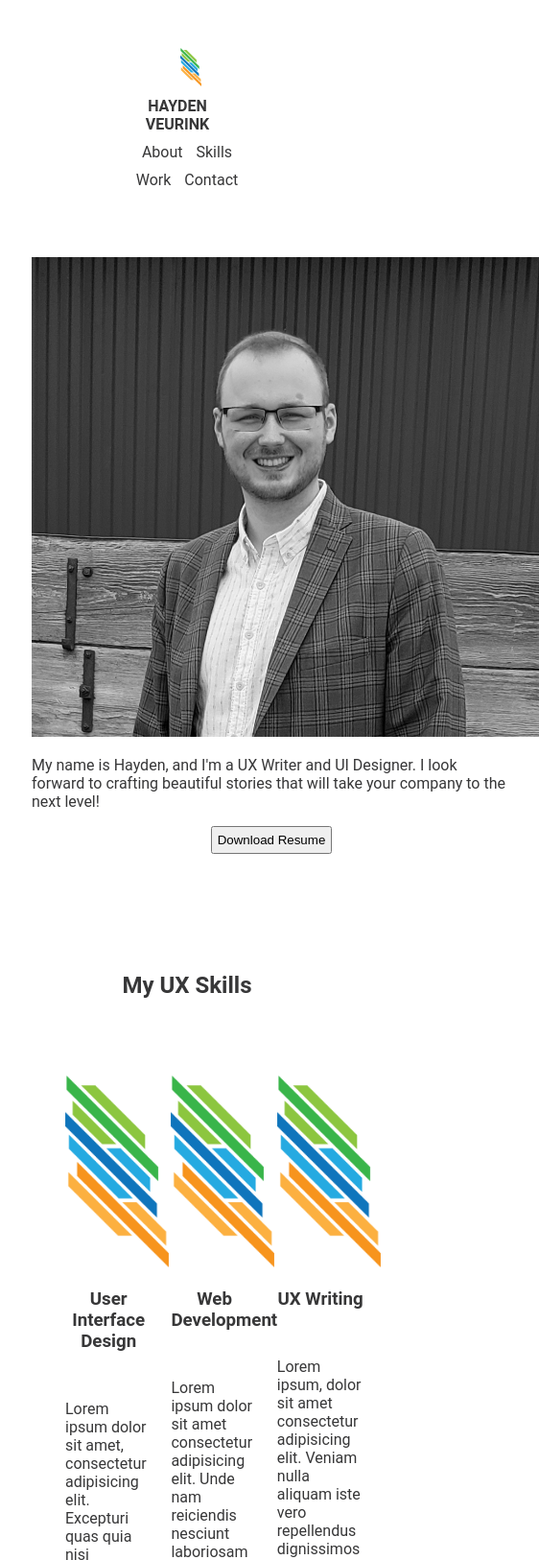
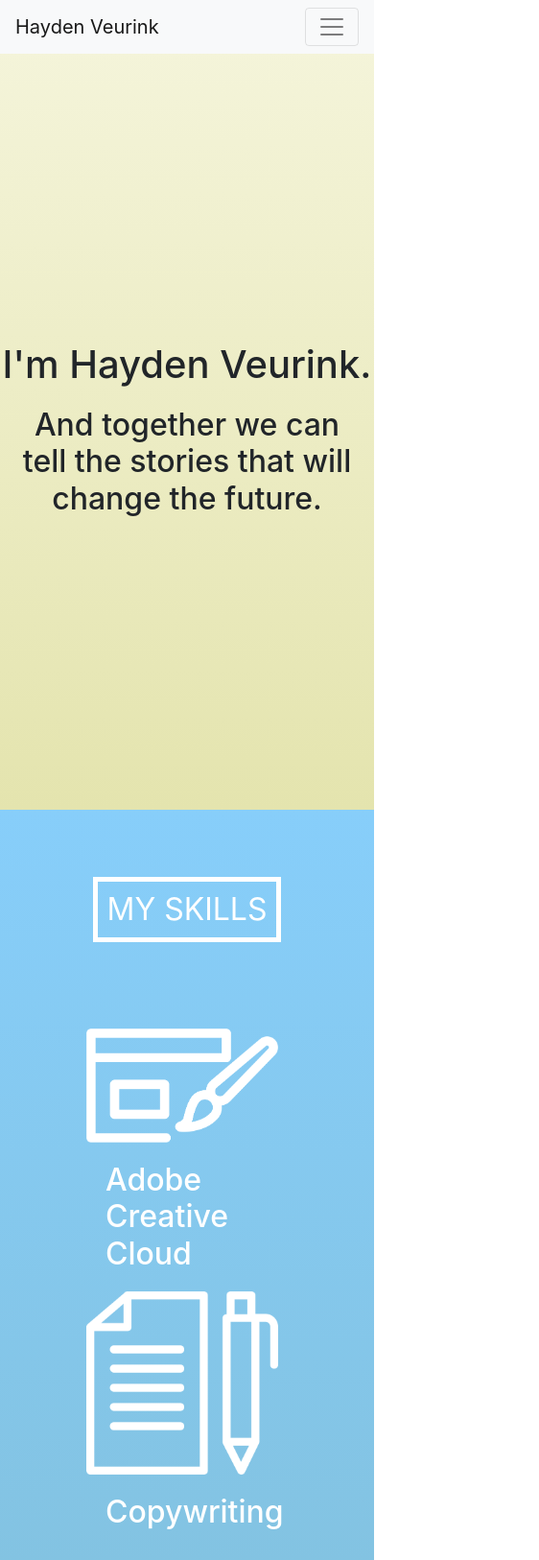
Before and after one commit to hav659/hav659.github.io, a plain HTML site: page index.html in a window 390 px wide. Shown: the top 1626 px of the page at 96% size, 562 px wide, since content can reach past the window. Drawn offline with nearby package versions, Linux system fonts and the light colour scheme.

Commit message:
Complete Overhaul

```diff
--- a/CSS/index.css
+++ b/CSS/index.css
@@ -1,128 +1,69 @@
-body {
-    background-color: white;
-    font-family: Roboto, Oxygen, Ubuntu, Cantarell, 'Open Sans', 'Helvetica Neue', sans-serif;
-    color: #373738;
+html {
+    scroll-behavior: smooth;
 }
 
-.inline-block {
-    display: inline-block;
-    vertical-align: top;
-    padding: 5px;
-}
+/*Home Page*/
+    .homePage {
+        min-height: 100vh;
+        background-image: linear-gradient(beige, rgb(228, 228, 174));
+    }
 
-.Hayden {
-    padding-right: 25px;
-    font-weight: bold;
-}
-.logo {
-    width: 10%;
-    padding: 1%;
+    h1 {
+        margin-top: 300px;
+    }
 
-}
+/*Skills Section*/
+    .skillSet {
+        min-height: 110vh;
+        background-image: linear-gradient(lightskyblue, rgb(127, 185, 204));
+        height: min-content;
+    }
 
-.logo img {
-    height: 40px;
-}
+    .skillShowcase {
+        display: flex;
+        flex-flow: row wrap;
+        justify-content: space-around;
+        margin: 90px;
+    }
 
-nav {
-    width: 73%;
-    padding: 1%;
-}
+    .skillLogo {
+        color: white;
+    }
 
-ul {
-    width: 50%;
+    .skillLogo img {
+        max-width: 200px;
+        max-height: 200px;
+    }
 
-}
+    h2 {
+        margin: 20px;
+    }
 
+/*My Work Section*/
+    .myWork {
+        min-height: 110vh;
+        background-image: linear-gradient(lightcoral, coral);
+    }
 
-.logo {
-    text-align: center;
-}
+    .myWorkCards {
+        display: flex;
+        justify-content: space-around;
+        margin-top: 100px;
+    }
 
-.heroImg {
-    height: 700px;
-    padding: 25px;
-    text-align: center;
-}
+/*About Me Section*/
+    .aboutMe {
+        min-height: 110vh;
+        background-image: linear-gradient(lightslategrey, slategray);
+    }
 
-.content {
-    width: 500px;
-    margin: 0 auto;
-    text-align: center;
-}
-
-p {
-    text-align: left;
-}
-
-footer {
-    background-color: #373738;
-    color: white;
-    margin: 10px;
-    text-align: center;
-}
-
-ul {
-    display: inline-block;
-    vertical-align: top;
-    padding: 20px;
-    text-align: center;
-}
-
-.content img {
-    height: 500px;
-}
-
-button {
-    display: block;
-    padding: 5px;
-    margin: auto;
-}
-
-header {
-    text-align: center;
-}
-
-.fillerImage img {
-    height: 200px;
-}
-
-/*My UX Skills section-->*/
-.fillerImage {
-    padding: 10px;
-    text-align: center;
-}
-
-.flexContainer {
-    display: flex;
-    flex-direction: row;
-    padding: 50px;
-}
-
-.skills {
-    width: 33%;
-    border: 2px;
-    border-color: black;
-    border-style: none;
-}
-
-h1 {
-    text-align: center;
-}
-
-/*My Work section*/
-.workGrid {
-    display: grid;
-    grid-template-columns: auto auto auto auto;
-    grid-template-rows: auto;
-    gap: 20px;
-    padding: 50px;
-    padding-top: 20px;
-    height: 30vh;
-}
-
-h3 {
-    text-align: center;
-    margin-bottom: 50px;
-    cursor: pointer;
-}
+/*Misc*/
+    .blockHeader {
+        text-align: center;
+        border: solid white 5px;
+        width: fit-content;
+        padding: 5px 10px 5px 10px;
+        color: white;
+        margin: 20px auto 20px auto;
+        font-size: xx-large;
+    }
--- a/index.html
+++ b/index.html
@@ -3,102 +3,95 @@
 <head>
     <meta charset="UTF-8">
     <meta name="viewport" content="width=device-width, initial-scale=1.0">
+    <title>Hayden Veurink</title>
+    <link rel="stylesheet" href="https://cdn.jsdelivr.net/npm/bootstrap@4.5.3/dist/css/bootstrap.min.css" integrity="sha384-TX8t27EcRE3e/ihU7zmQxVncDAy5uIKz4rEkgIXeMed4M0jlfIDPvg6uqKI2xXr2" crossorigin="anonymous">
     <link rel="stylesheet" href="CSS/index.css">
+    <script src="https://ajax.googleapis.com/ajax/libs/jquery/3.5.1/jquery.min.js"></script>
 </head>
 <body>
-    <header class="navigation">
-
-        <nav class="inline-block">
-            <ul>
-                <div class="inline-block logo">
-                    <img src="images/Color Line Design.png" alt="Hayden color logo">
-                </div>
-                <li class="inline-block Hayden">
-                    HAYDEN VEURINK
+    <!--Home Page-->
+    <section class="homePage">
+        <div class="navHome">
+            <nav class="navbar navbar-expand-lg navbar-light bg-light">
+                <a class="navbar-brand" href="#">Hayden Veurink</a>
+                <button class="navbar-toggler" type="button" data-toggle="collapse" data-target="#navbarNav" aria-controls="navbarNav" aria-expanded="false" aria-label="Toggle navigation">
+                  <span class="navbar-toggler-icon"></span>
+                </button>
+                <div class="collapse navbar-collapse" id="navbarNav">
+                  <ul class="navbar-nav justify-content-center">
+                    <li class="nav-item" id="navText1">
+                      <a class="nav-link" href="#">Skills</a>
                     </li>
-                <li class="inline-block">
-                    About
+                    <li class="nav-item">
+                      <a class="nav-link" href="#">Work</a>
                     </li>
-                <li class="inline-block">
-                    Skills
+                    <li class="nav-item">
+                      <a class="nav-link" href="#">About</a>
                     </li>
-                <li class="inline-block">
-                    Work
-                </li>
-                <li class="inline-block">
-                    Contact
+                    <li class="nav-item">
+                      <a class="nav-link" href="#">Contact</a>
                     </li>
                   </ul>
+                </div>
               </nav>
-    </header>
-    <section class="heroImg">
-        <div class="content">
-            <img src="images/black-and-white-profile.png">
-            <p>
-                My name is Hayden, and I'm a UX Writer and UI Designer. I look forward to crafting beautiful stories that will take your company to the next level!
-            </p>
-            <button>
-                Download Resume
-            </button>
         </div>
+        <h1 style="text-align: center;">I'm Hayden Veurink.</h1>
+        <h2 style="text-align: center;">And together we can tell the stories that will change the future.</h2>
     </section>
-    <section class="mySkills">
-        <h1>My UX Skills</h1>
-        <div class="flexContainer">
-            <div class="fillerImage skills">
-                <img src="images/Color Line Design.png" alt="Hayden color logo">
-                <h3>User Interface Design</h3>
-                <p>Lorem ipsum dolor sit amet, consectetur adipisicing elit. Excepturi quas quia nisi voluptatum ea minus pariatur dolore ducimus maiores odio ex perferendis accusamus provident, ut iste inventore repellendus quae architecto.</p>
+    <!--My Skillset-->
+    <section class="skillSet">
+        <div class="spacer partOne" style="height: 50px;"></div>
+        <div class="blockHeader">MY SKILLS</div>
+            <div class="skillShowcase">
+                <div class="skillLogo">
+                    <img src="images/Creative.png" alt="Creative Computer">
+                    <h2>Adobe Creative Cloud</h2>
                 </div>
-            <div class="fillerImage skills">
-                <img src="images/Color Line Design.png" alt="Hayden color logo">
-                <h3>Web Development</h3>
-                <p>Lorem ipsum dolor sit amet consectetur adipisicing elit. Unde nam reiciendis nesciunt laboriosam perferendis? Aut autem quidem illo porro atque, suscipit ipsa odio aliquid voluptate, ducimus qui, temporibus quaerat voluptatem?</p>
+                <div class="skillLogo">
+                    <img src="images/Copywriting.png" alt="Paper and Pen">
+                    <h2>Copywriting</h2>
                 </div>
-            <div class="fillerImage skills">
-                <img src="images/Color Line Design.png" alt="Hayden color logo">
-                <h3>UX Writing</h3>
-                <p>Lorem ipsum, dolor sit amet consectetur adipisicing elit. Veniam nulla aliquam iste vero repellendus dignissimos dolore reprehenderit odio libero non. Quae modi ipsa aliquid alias. Officiis quas ut modi deleniti!</p>
+            </div>
+            <div class="skillShowcase">
+                <div class="skillLogo">
+                    <img src="images/Code.png" alt="Code">
+                    <h2>Front-End Development</h2>
+                </div>
+                <div class="skillLogo">
+                    <img src="images/Clipboard.png" alt="Clipboard">
+                    <h2>User Research</h2>
                 </div>
             </div>
     </section>
+    <!--My Work-->
     <section class="myWork">
-        <h1>My Work</h1>
-        <div class="workGrid">
-                <div class="fillerImage">
-                    <img src="images/Color Line Design.png" alt="Hayden color logo">
-                </div>
-                <div>
-                    <h4>Prototype Project 1</h4>
-                    <p>Lorem, ipsum dolor sit amet consectetur adipisicing elit. Obcaecati optio, neque, ipsam architecto sapiente molestias explicabo illum repellat illo asperiores inventore deserunt nobis alias voluptatibus a debitis repudiandae, ullam ipsa.</p>
-                    <button>View Project</button>
-                </div>
-            <div class="fillerImage protoTwo">
-                <img src="images/Color Line Design.png" alt="Hayden color logo">
-            </div>
-            <div>
-                <h4>Prototype Project 2</h4>
-                <p>Lorem ipsum dolor sit amet consectetur adipisicing elit. Est odio assumenda quia, nisi accusantium voluptatibus iusto facere non natus beatae minus, voluptate commodi doloribus earum soluta quaerat officiis animi a?</p>
-                <button>View Project</button>
+        <div class="spacer" style="height: 50px;"></div>
+        <div class="blockHeader">MY WORK</div>
+        <div class="myWorkCards">
+            <div class="card" style="width: 18rem;">
+                <img src="..." class="card-img-top" alt="...">
+                <div class="card-body">
+                  <p class="card-text">"Nearby" was a mobile app prototype designed to bring communities together and connect those with shared interests.</p>
                 </div>
               </div>
-        <h3>View all projects</h3>
+              <div class="card" style="width: 18rem;">
+                <img src="..." class="card-img-top" alt="...">
+                <div class="card-body">
+                  <p class="card-text">A redesign of the Minnesota Department of Health's mobile COVID-19 website designed to improve speed and clarity of critical information.</p>
+                </div>
+              </div>
+              <div class="card" style="width: 18rem;">
+                <img src="..." class="card-img-top" alt="...">
+                <div class="card-body">
+                  <p class="card-text">This is a placeholder until a reasonable third project can be placed here. Uh...lorem ipsum dolor sit amet consectetur adipisicing elit!</p>
+                </div>
+              </div>
+        </div>
     </section>
-    <footer>
-        <ul>
-            <li class="inline-block">
-                About
-            </li>
-            <li class="inline-block">
-                Skills
-            </li>
-            <li class="inline-block">
-                Work
-            </li>
-            <li class="inline-block">
-                Contact
-            </li>
-        </ul>
-    </footer>
+    <!--About Me-->
+    <section class="aboutMe">
+        <div class="spacer" style="height: 50px;"></div>
+        <div class="blockHeader">ABOUT ME</div>
+    </section>
 </body>
 </html>
--- /dev/null
+++ b/js/index.js
@@ -0,0 +1,5 @@
+$("#navText1").click(function() {
+    $([document.documentElement, document.body]).animate({
+        scrollTop: $(".skillSet").offset().top
+    }, 2000);
+});
```
Also changed, not shown: images/Clipboard.png (added), images/Code.png (added), images/Color Line Design.png (deleted), images/Copywriting.png (added), images/Creative.png (added), images/black-and-white-profile-small.png (deleted), images/black-and-white-profile.png (deleted), 1 other file. Lines whose indentation alone changed are shown as unchanged.
